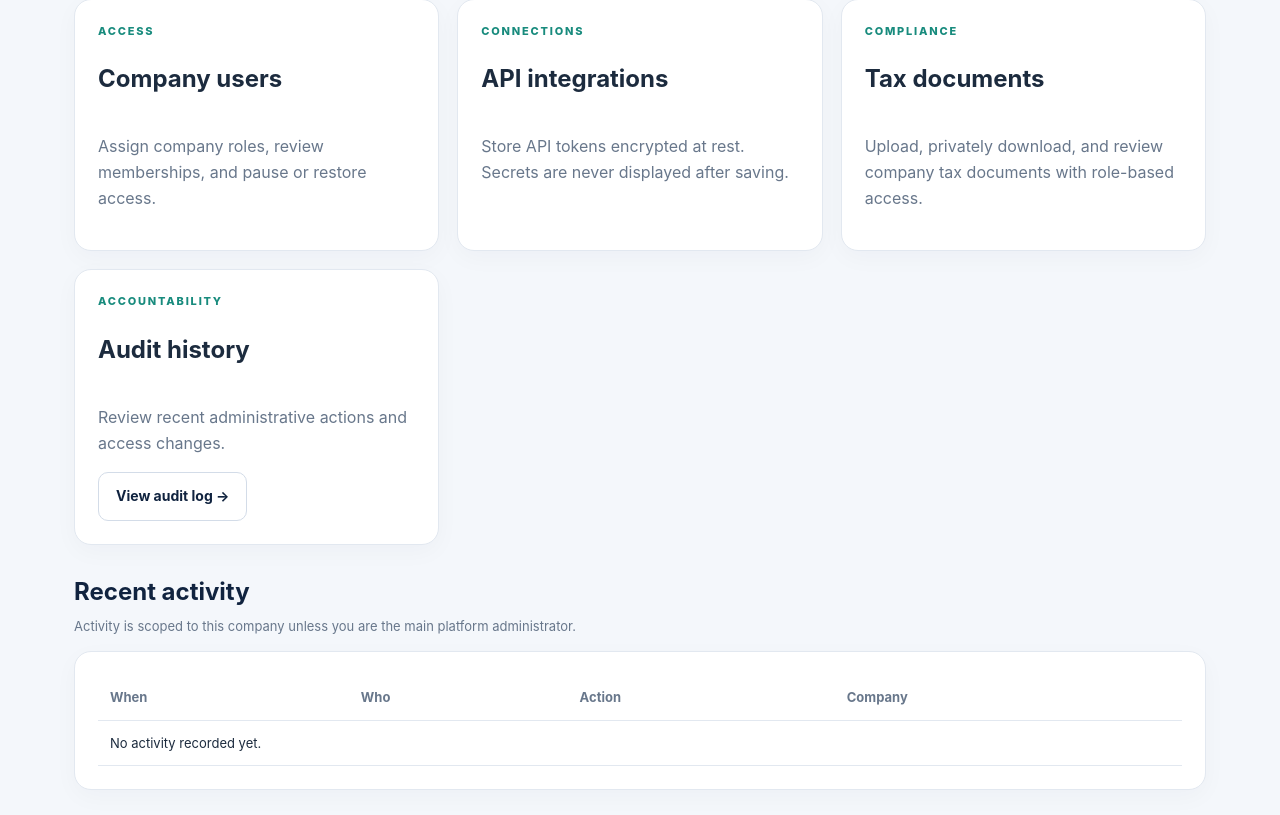
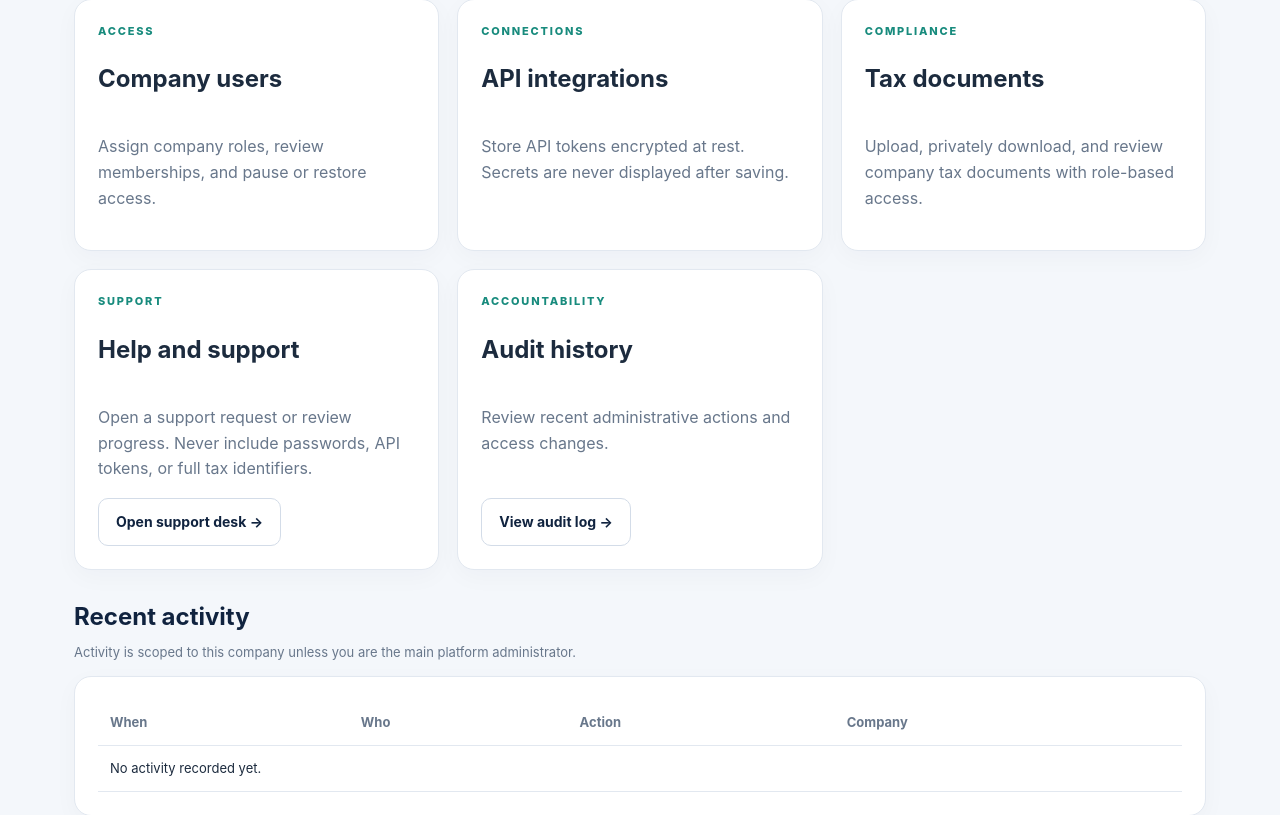
Before and after one commit to Username0ERROR/cretan-staffing, a Django app: template templates/portal/management.html in a window 1280 px wide. Shown: the part 485-1300 px from the top of the page. Run offline with Django 5.2, Linux system fonts and the light colour scheme; the template is opened without the code that fills it, so the values that code supplies are empty.

Commit message:
Add support request shortcut to management dashboard

```diff
--- a/templates/portal/management.html
+++ b/templates/portal/management.html
@@ -7,7 +7,7 @@
 <section class="panel action-card"><div class="eyebrow">Access</div><h2>Company users</h2><p class="muted">Assign company roles, review memberships, and pause or restore access.</p>{% if active_company %}<a class="btn secondary" href="{% url 'company_users' %}">Manage users →</a>{% endif %}</section>
 <section class="panel action-card"><div class="eyebrow">Connections</div><h2>API integrations</h2><p class="muted">Store API tokens encrypted at rest. Secrets are never displayed after saving.</p>{% if active_company %}<a class="btn secondary" href="{% url 'integration_management' %}">Manage integrations →</a>{% endif %}</section>
 <section class="panel action-card"><div class="eyebrow">Compliance</div><h2>Tax documents</h2><p class="muted">Upload, privately download, and review company tax documents with role-based access.</p>{% if active_company %}<a class="btn secondary" href="{% url 'tax_documents' %}">Open documents →</a>{% endif %}</section>
-<section class="panel action-card"><div class="eyebrow">Accountability</div><h2>Audit history</h2><p class="muted">Review recent administrative actions and access changes.</p><a class="btn secondary" href="{% url 'audit_log' %}">View audit log →</a></section>
+<section class="panel action-card"><div class="eyebrow">Support</div><h2>Help and support</h2><p class="muted">Open a support request or review progress. Never include passwords, API tokens, or full tax identifiers.</p><a class="btn secondary" href="/manage/support-tickets/">Open support desk →</a></section><section class="panel action-card"><div class="eyebrow">Accountability</div><h2>Audit history</h2><p class="muted">Review recent administrative actions and access changes.</p><a class="btn secondary" href="{% url 'audit_log' %}">View audit log →</a></section>
 {% if is_master_admin %}<section class="panel action-card"><div class="eyebrow">Platform</div><h2>Create company</h2><p class="muted">Create tenant workspaces and generate company PINs.</p><a class="btn" href="{% url 'create_company' %}">New company →</a></section><section class="panel action-card"><div class="eyebrow">Support operations</div><h2>Support team</h2><p class="muted">Grant support-user or support-admin access to existing registered accounts.</p><a class="btn secondary" href="{% url 'support_management' %}">Manage support →</a></section>{% endif %}
 </div>
 <section class="subsection"><h2>Recent activity</h2><p>Activity is scoped to this company unless you are the main platform administrator.</p></section><section class="panel tablewrap"><table><thead><tr><th>When</th><th>Who</th><th>Action</th><th>Company</th></tr></thead><tbody>{% for event in recent_events %}<tr><td>{{ event.created_at|date:'M j, Y H:i' }}</td><td>{{ event.actor.username|default:'System' }}</td><td>{{ event.action }}</td><td>{{ event.company.name|default:'Platform' }}</td></tr>{% empty %}<tr><td colspan="4">No activity recorded yet.</td></tr>{% endfor %}</tbody></table></section>
```
